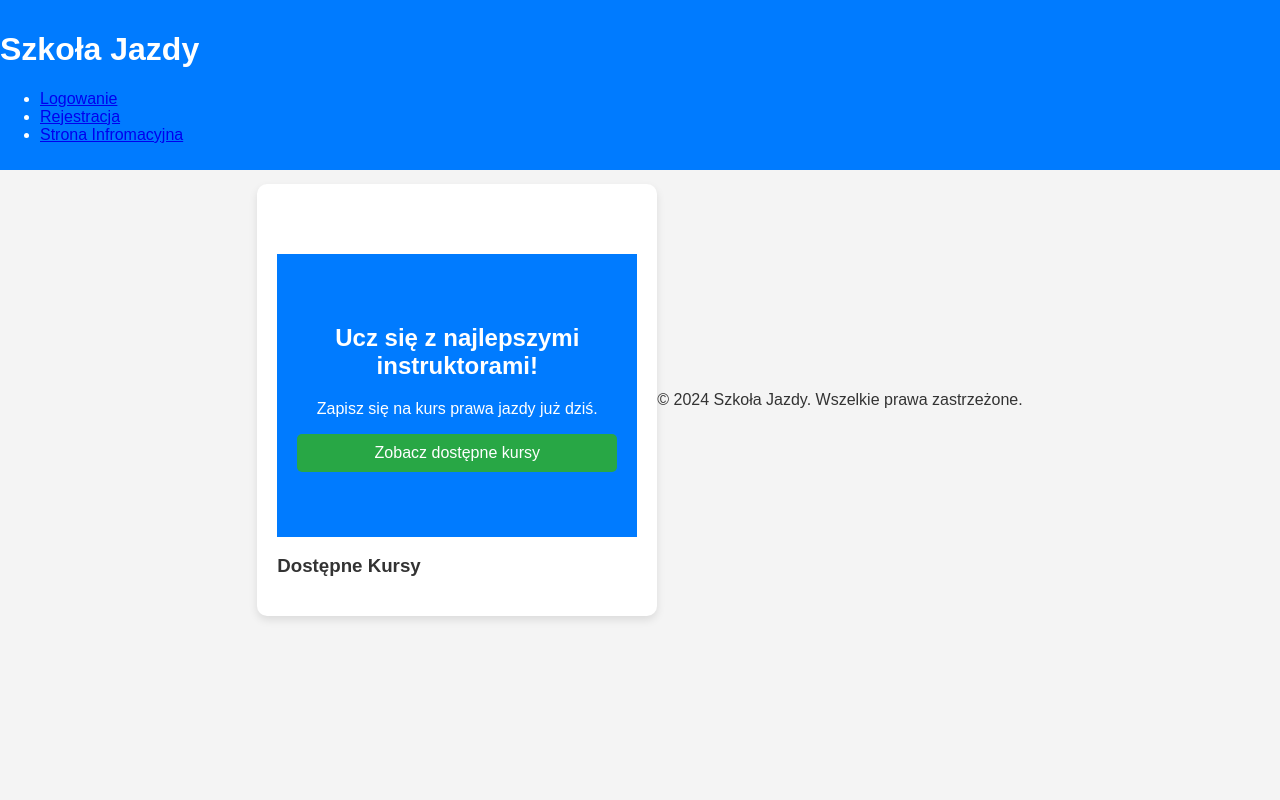
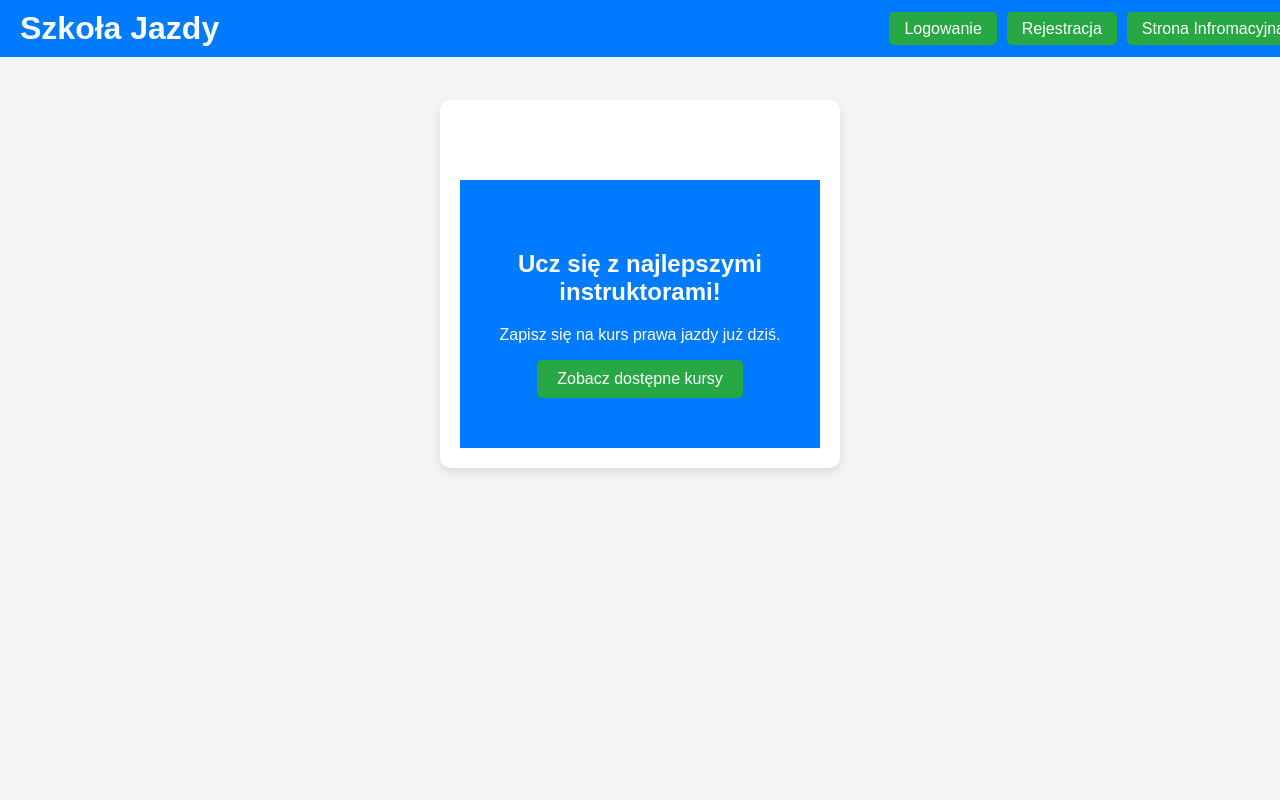
Before and after one commit to tobiaszrolla/BazyDanych, a Django app: page / in a window 1280 px wide. Run offline with Django 5.2, Linux system fonts and the light colour scheme.

Commit message:
Wprowadzone poprawki

```diff
--- a/Backend/bazy/szkola_jazdy/static/szkola_jazdy/css/style.css
+++ b/Backend/bazy/szkola_jazdy/static/szkola_jazdy/css/style.css
@@ -1,62 +1,123 @@
-/* style.css */
+/* Ogólne style */
 body {
     font-family: Arial, sans-serif;
     margin: 0;
     padding: 0;
     background-color: #f4f4f4;
     color: #333;
-    display: flex; /* Użycie flexbox do centrowania */
-    justify-content: center; /* Wycentrowanie w poziomie */
-    align-items: center; /* Wycentrowanie w pionie */
-    height: 100vh; /* Wysokość widoku przeglądarki */
+    display: flex;
+    flex-direction: column;
+    min-height: 100vh; /* Wysokość 100% widoku */
+    box-sizing: border-box;
 }
 
+/* Header */
 header {
     background: #007bff;
     color: white;
     padding: 10px 20px;
-    width: 100%; /* Header na pełną szerokość */
-    position: fixed; /* Unieruchomienie headera */
+    position: fixed; /* Header zawsze widoczny */
     top: 0;
+    width: 100%; /* Na pełną szerokość */
+    z-index: 1000; /* Na wierzchu */
 }
 
+header .navbar {
+    display: flex;
+    justify-content: space-between; /* Rozdziel nagłówek na dwie strony */
+    align-items: center;
+}
+
+header h1 {
+    margin: 0;
+}
+
+header nav ul {
+    list-style-type: none;
+    margin: 0;
+    padding: 0;
+    display: flex;
+    gap: 10px; /* Odstępy między elementami */
+}
+
+header nav ul li {
+    display: inline;
+}
+
+header nav ul li a {
+    text-decoration: none;
+    color: white;
+    background-color: #28a745; /* Zielone przyciski */
+    padding: 8px 15px;
+    border-radius: 5px; /* Zaokrąglone rogi */
+    transition: background-color 0.3s ease;
+}
+
+header nav ul li a:hover {
+    background-color: #218838; /* Ciemniejszy zielony po najechaniu */
+}
+
+/* Hero */
 .hero {
     text-align: center;
     padding: 50px 20px;
     background-color: #007bff;
     color: white;
-    margin-top: 50px; /* Odsunięcie hero od headera */
+    margin-top: 60px; /* Odsunięcie hero od headera */
 }
 
+.hero button {
+    background-color: #28a745;
+    color: white;
+    border: none;
+    padding: 10px 20px;
+    border-radius: 5px;
+    cursor: pointer;
+    font-size: 1em;
+    transition: background-color 0.3s ease;
+}
+
+.hero button:hover {
+    background-color: #218838;
+}
+
+/* Main content */
 main {
     background-color: white;
     padding: 20px;
     border-radius: 10px;
     box-shadow: 0 4px 8px rgba(0, 0, 0, 0.1);
+    margin: 100px auto 0; /* Odsunięcie od headera */
     width: 100%;
-    max-width: 400px; /* Maksymalna szerokość formularza */
-    box-sizing: border-box; /* Uwzględnienie paddingu w szerokości */
-}
-form p {
-    margin: 10px 0 5px;
+    max-width: 400px; /* Maksymalna szerokość */
+    box-sizing: border-box;
 }
 
-input, select, button {
-    width: 100%; /* Pola na pełną szerokość */
-    padding: 10px;
-    margin-bottom: 15px;
-    border: 1px solid #ccc;
-    border-radius: 5px;
-    font-size: 1em;
+.hidden {
+    display: none;
 }
 
-button {
-    background-color: #28a745;
-    color: white;
-    border: none;
-    cursor: pointer;
+/* Stopka */
+footer {
+    position: fixed; /* Przyklejona do okna */
+    bottom: 0; /* Do dołu strony */
+    left: 0; /* W lewym dolnym rogu */
+    width: auto; /* Dopasowanie do zawartości */
+    background-color: transparent; /* Brak tła */
+    color: #333;
+    padding: 5px 10px;
+    font-size: 0.9em; /* Nieco mniejsza czcionka */
+    z-index: 1000;
 }
 
-button:hover {
-    background-color: #218838;
+/* Responsywność */
+@media (max-width: 768px) {
+    header nav ul {
+        flex-direction: column;
+        gap: 5px; /* Mniejsze odstępy na małych ekranach */
+    }
+
+    main {
+        margin-top: 80px; /* Więcej miejsca na małych ekranach */
+    }
 }
--- a/Backend/bazy/szkola_jazdy/templates/szkola_jazdy/home.html
+++ b/Backend/bazy/szkola_jazdy/templates/szkola_jazdy/home.html
@@ -1,5 +1,4 @@
 {% load static %}
-<!DOCTYPE html>
 <html lang="pl">
 <head>
     <meta charset="UTF-8">
@@ -31,9 +30,6 @@
             <ul id="courseList"></ul>
         </section>
     </main>
-    <footer>
-        <p>&copy; 2024 Szkoła Jazdy. Wszelkie prawa zastrzeżone.</p>
-    </footer>
     <script src="{% static 'szkola_jazdy/js/home.js' %}"></script>
 </body>
 </html>
--- a/Backend/bazy/szkola_jazdy/templates/szkola_jazdy/register.html
+++ b/Backend/bazy/szkola_jazdy/templates/szkola_jazdy/register.html
@@ -1,5 +1,4 @@
 {% load static %}
-<!DOCTYPE html>
 <html lang="pl">
 <head>
     <meta charset="UTF-8">
@@ -32,7 +31,9 @@
         </form>
         <div id="message"></div>
          <nav>
-            <a href="{% url 'home' %}">Strona główna</a>
+            <a href="{% url 'home' %}">
+                <button type="button" id="idk">Strona główna</button>
+            </a>
         </nav>
     </main>
 </body>
```
Also changed, not shown: Backend/bazy/szkola_jazdy/templates/szkola_jazdy/info.html (+5 -4 lines).
